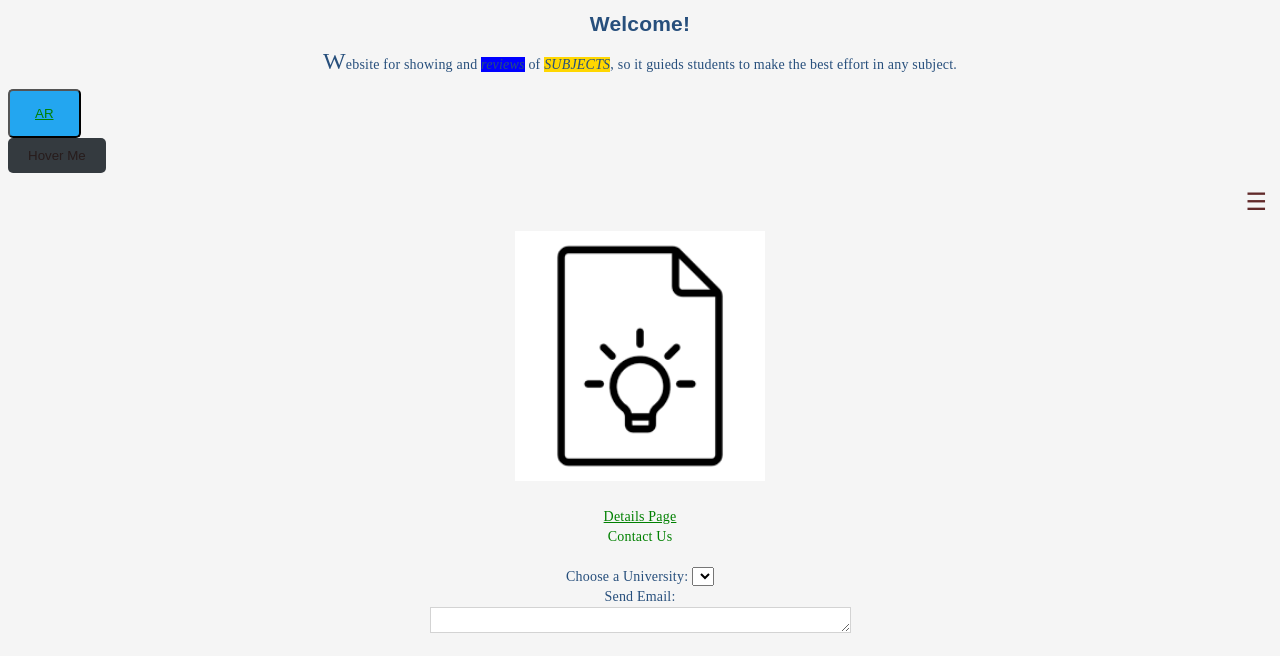
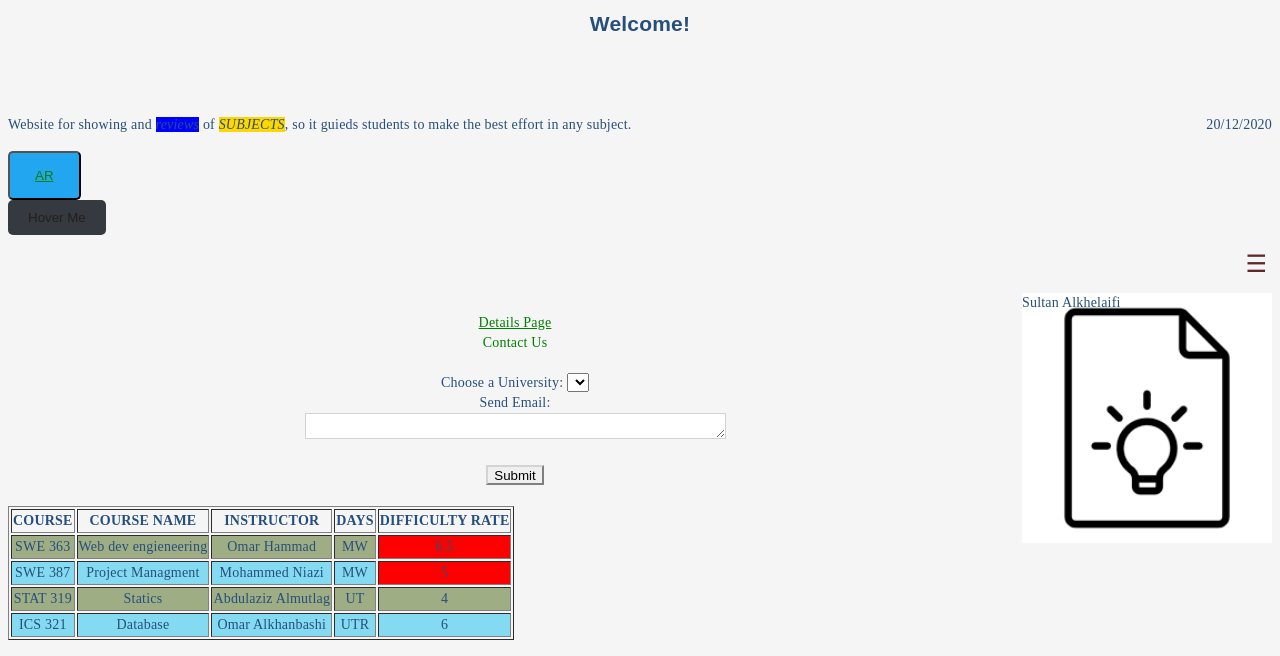
Before and after one commit to Sultan-ALkhelafi/swe-363-231, a plain HTML site: page PersonalBlog.html in a window 1280 px wide. Shown: the part 69-725 px from the top of the page. Drawn offline with Linux system fonts and the light colour scheme; no server answers.

Commit message:
CSS 4 Ex 1

```diff
--- a/PersonalBlog.html
+++ b/PersonalBlog.html
@@ -46,8 +46,13 @@
     <section>
     <h1> Subjects </h1>
     <h2>Welcome!</h2>
-    <p> Website for showing  and <em>reviews</em> of <em id="the_most_important">Subjects</em>, so it guieds students to make the best effort in any subject. </p>
-    </section>
+
+    <div class="article">
+        <p class="date">20/12/2020</p>
+    <p class="para"> Website for showing  and <em>reviews</em> of <em id="the_most_important">Subjects</em>, so it guieds students to make the best effort in any subject. </p>
+</div>
+
+</section>
 
     <button>
         <a id="Details" href="PersinalBlog-ar.html">
@@ -65,7 +70,8 @@
 </header>
 
 
-    <article>
+    <article class="image">
+    <Label class="Watermark">Sultan Alkhelaifi</Label>
     <img src="Unknown.png" alt="My test image" width="250" /><br>
     </article>
 
@@ -271,9 +277,6 @@ document.querySelector('form').addEventListener('submit', function(event) {
 
 <input type="hidden" id="signatureData" name="signatureData">
 
-
-
-
     <footer>
         <p>Refrences</p>
         <p><a href="sultan.dim@gmail.com">sultan.dim@gmail.com</a></p>
--- a/style.css
+++ b/style.css
@@ -31,7 +31,7 @@ h1, h2, h3, h4, h5, h6 {
     text-transform: capitalize;
   }
 
-  h2 + p:first-letter {
+  h2 + p::first-letter {
     font-size: x-large;
   }
 
@@ -161,3 +161,33 @@ gap: 15px;
   z-index: 1000;
   border: 1px solid #ccc;
 }
+
+
+.image{
+  display: flex;
+  float: right;
+}
+
+
+.article{
+  position: relative;
+  padding: 50px 50px 50px 50px;
+}
+.date, .para{
+  display: inline;
+  position: absolute;
+
+}
+
+.date{
+  position: right;
+  right: 0;
+}
+
+.para{
+  left: 0;
+}
+
+.Watermark{
+  position: absolute;
+}
```
